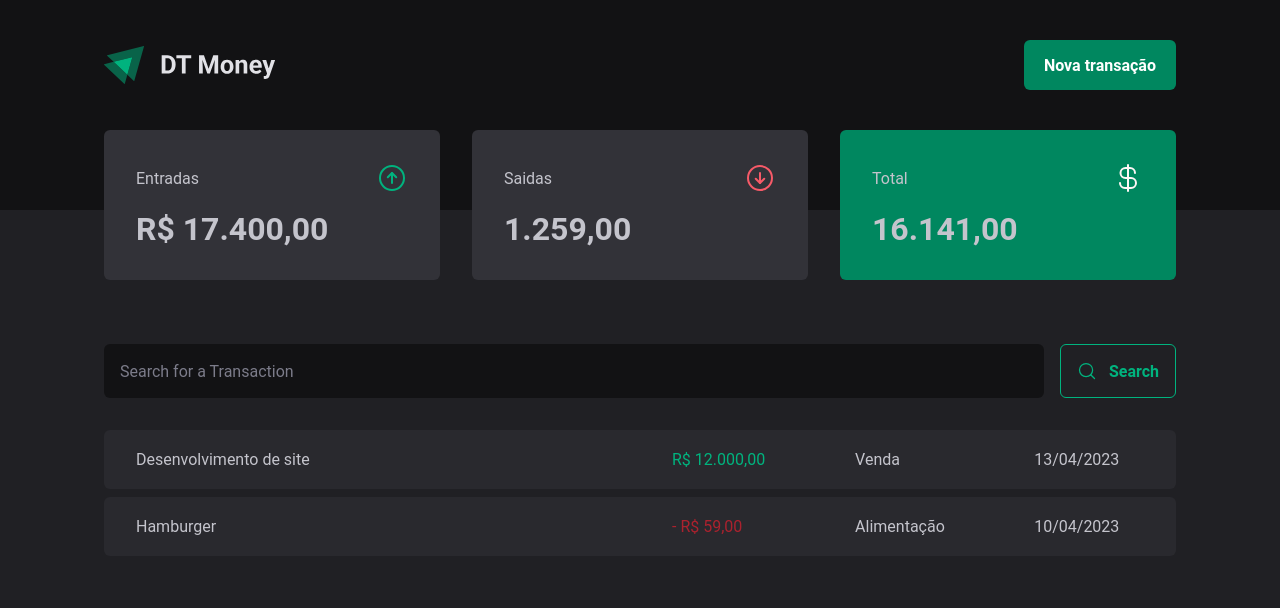
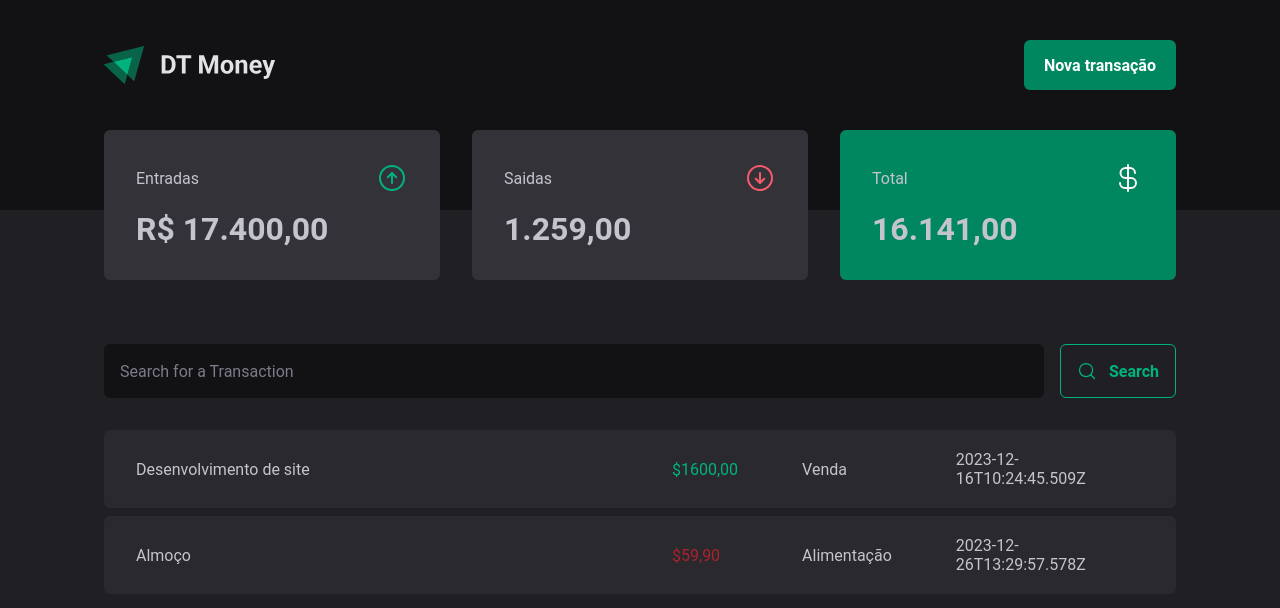
Before and after one commit to welitonwt/DT-Maney, a React (Vite) app: page / in a window 1280 px wide. Shown: the top 608 px of the page. Built offline with nearby package versions, Linux system fonts and the light colour scheme; data requests are answered from the project's data file.

Commit message:
server start

```diff
--- a/package.json
+++ b/package.json
@@ -5,6 +5,7 @@
   "type": "module",
   "scripts": {
     "dev": "vite --port 3001",
+    "dev:server":"json-server server.json -p 3000 -w -d 500",
     "build": "tsc && vite build",
     "lint": "eslint . --ext ts,tsx --report-unused-disable-directives --max-warnings 0",
     "preview": "vite preview"
@@ -12,6 +13,7 @@
   "dependencies": {
     "@radix-ui/react-dialog": "^1.0.5",
     "@radix-ui/react-radio-group": "^1.1.3",
+    "json-server": "^0.17.4",
     "phosphor-react": "^1.4.1",
     "react": "^18.2.0",
     "react-dom": "^18.2.0",
--- /dev/null
+++ b/server.json
@@ -0,0 +1,20 @@
+{
+  "transaction": [
+    {
+      "id": 1,
+      "description": "Desenvolvimento de site",
+      "type": "income",
+      "category": "Venda",
+      "price": "$1600,00",
+      "createdAt": "2023-12-16T10:24:45.509Z"
+    },
+    {
+      "id": 2,
+      "description": "Almoço",
+      "type": "outcome",
+      "category": "Alimentação",
+      "price": "$59,90",
+      "createdAt": "2023-12-26T13:29:57.578Z"
+    }
+  ]
+}
--- a/src/pages/Transaction/index.tsx
+++ b/src/pages/Transaction/index.tsx
@@ -1,3 +1,4 @@
+import { useEffect, useState } from 'react'
 import { Header } from '../../components/Header'
 import { Summary } from '../../components/Summary'
 import { Search } from './components/SearchFrorm'
@@ -8,7 +9,27 @@
   TransactionsTable,
 } from './styles'
 
+interface Transaction {
+  id: number
+  description: string
+  type: 'income' | 'outcome'
+  price: number | string
+  category: string
+  createdAt: string
+}
+
 export function Transaction() {
+  const [transactions, setTransactions] = useState<Transaction[]>([])
+
+  async function loadTransactions() {
+    const response = await fetch('http://localhost:3000/transaction')
+    const data = await response.json()
+    setTransactions(data)
+  }
+  useEffect(() => {
+    loadTransactions()
+  }, [])
+
   return (
     <div>
       <Header />
@@ -18,22 +39,21 @@
         <Search />
         <TransactionsTable>
           <tbody>
-            <tr>
-              <td width="50%">Desenvolvimento de site</td>
-              <td>
-                <PriceHighLight variant="income"> R$ 12.000,00 </PriceHighLight>
-              </td>
-              <td>Venda</td>
-              <td>13/04/2023</td>
-            </tr>
-            <tr>
-              <td width="50%">Hamburger</td>
-              <td>
-                <PriceHighLight variant="outcome"> - R$ 59,00 </PriceHighLight>
-              </td>
-              <td>Alimentação</td>
-              <td>10/04/2023</td>
-            </tr>
+            {transactions.map((transaction) => {
+              return (
+                <tr key={transaction.id}>
+                  <td width="50%">{transaction.description}</td>
+                  <td>
+                    <PriceHighLight variant={transaction.type}>
+                      {' '}
+                      {transaction.price}{' '}
+                    </PriceHighLight>
+                  </td>
+                  <td>{transaction.category}</td>
+                  <td>{transaction.createdAt}</td>
+                </tr>
+              )
+            })}
           </tbody>
         </TransactionsTable>
       </TransactionContainer>
```
Also changed, not shown: 1 other file (tests, documents, lock files or other folders).
